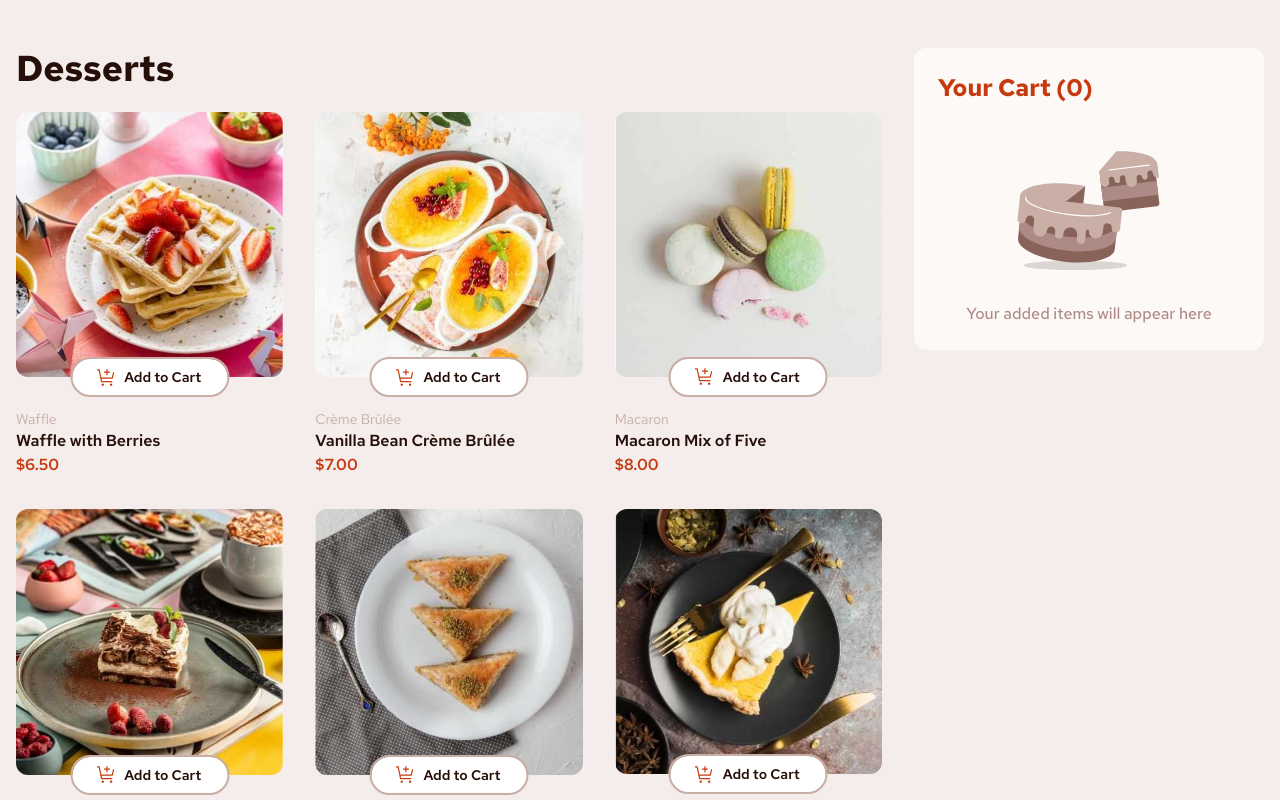
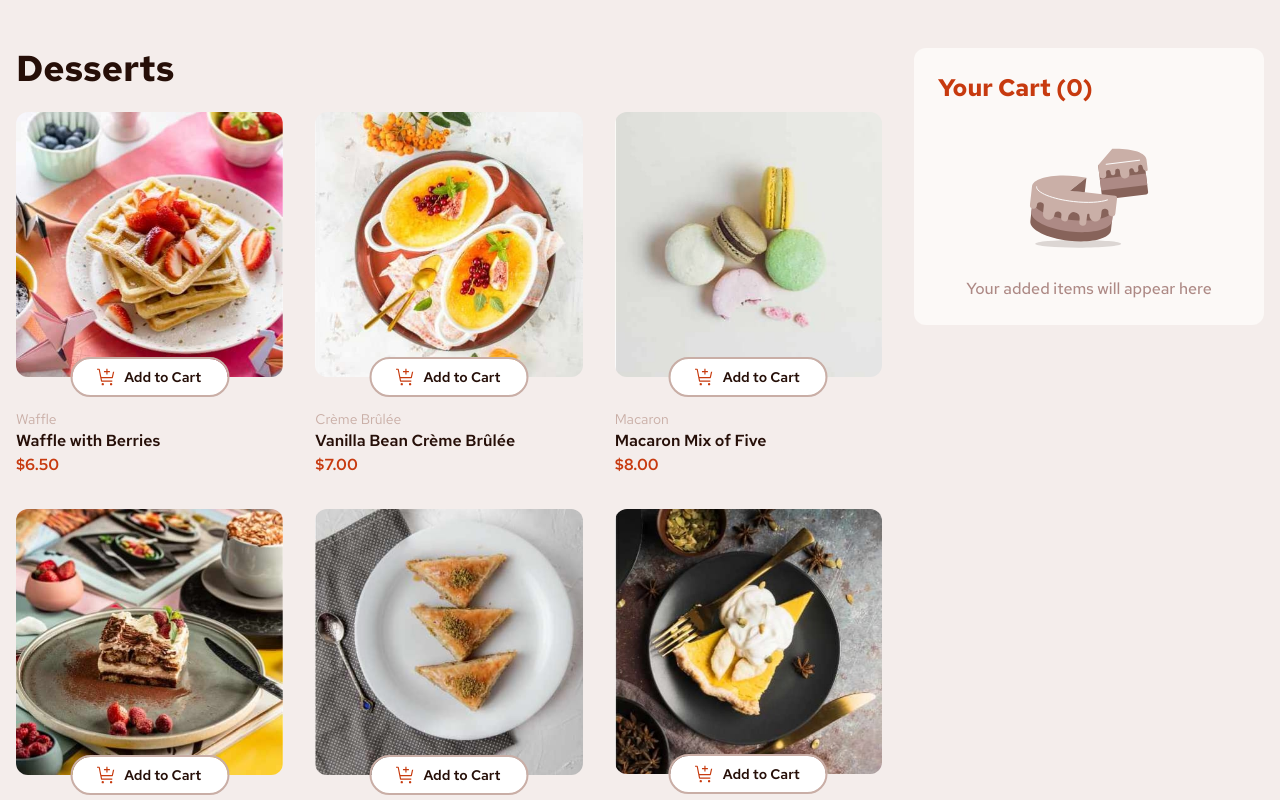
Before and after one commit to bWoodyR/frontendmentor, a Next.js app: page /projects/advice-generator in a window 1280 px wide. Shown: the top 800 px of the page. Built offline with nearby package versions, Linux system fonts and the light colour scheme.

Commit message:
hot fix for accessig "window object" in Next JS

```diff
--- a/components/ProductListWithCart/Cart/CartEmptyState.tsx
+++ b/components/ProductListWithCart/Cart/CartEmptyState.tsx
@@ -3,7 +3,7 @@ import Image from "next/image";
 const CartEmptyState = () => {
   return (
     <div className="flex flex-col gap-4 items-center justify-center mt-8">
-      <Image src="/assets/images/product-list-with-cart/illustration-empty-cart.svg" alt="" width={150} height={100} />
+      <Image src="/assets/images/product-list-with-cart/illustration-empty-cart.svg" alt="" width={0} height={0} className="w-[125px] h-[125px]" />
       <p className="text-rose400 font-medium">Your added items will appear here</p>
     </div>
   );
--- a/components/ProductListWithCart/Dessert/ButtonAddToCart.tsx
+++ b/components/ProductListWithCart/Dessert/ButtonAddToCart.tsx
@@ -11,7 +11,7 @@ const ButtonAddToCart = ({ handleDessertClick }: Props) => {
       className="absolute bottom-0 left-1/2 -translate-x-1/2 translate-y-1/2 z-10 flex gap-2 items-center text-rose900 font-semibold text-sm bg-white px-6 py-2 rounded-3xl outline outline-2 outline-[#c9aea6] w-[155px] hover:text-dark-red hover:outline-dark-red transition-colors"
       onClick={() => handleDessertClick("add")}
     >
-      <Image src={"/assets/images/product-list-with-cart/icon-add-to-cart.svg"} alt="add-to-cart-icon" width={20} height={20} />
+      <Image src={"/assets/images/product-list-with-cart/icon-add-to-cart.svg"} alt="add-to-cart-icon" width={0} height={0} className="w-5 h-5"  />
       <span>Add to Cart</span>
     </button>
   );
--- a/components/ProductListWithCart/Dessert/Dessert.tsx
+++ b/components/ProductListWithCart/Dessert/Dessert.tsx
@@ -38,7 +38,7 @@ const Desert = ({ dessert }: Props) => {
   return (
     <div key={dessert.name}>
       <div className="relative">
-        <Image src={imgSrc} alt="" width={150} height={100} className={`w-full rounded-xl ${dessert.isSelected ? "outline outline-3 outline-dark-red" : null}`} />
+        <Image src={imgSrc} alt="" width={150} height={100} className={`w-full rounded-xl ${dessert.isSelected ? "outline outline-3 outline-dark-red" : null}`} priority />
         {!dessert.isSelected ? <ButtonAddToCart handleDessertClick={handleDessertClick} /> : <ButtonToChangeCount handleDessertClick={handleDessertClick} dessertCounnt={dessert.count} />}
       </div>
       <DesertInformations category={dessert.category} name={dessert.name} price={dessert.price} />
--- a/components/ProductListWithCart/Dessert/DessertList.tsx
+++ b/components/ProductListWithCart/Dessert/DessertList.tsx
@@ -1,6 +1,10 @@
 import { useContext } from "react";
-import Desert from "./Dessert";
 import { DessertContext } from "../Context/DessertContext";
+import dynamic from "next/dynamic";
+
+// will render component on client side, because even if its client component already its preloaded on server, with dynamic import it will load only on client
+// so we can use window object in our component
+const DynamicDessert = dynamic(() => import("@/components/ProductListWithCart/Dessert/Dessert"), { ssr: false });
 
 const DesertList = () => {
   const { state } = useContext(DessertContext);
@@ -8,7 +12,7 @@ const DesertList = () => {
   return (
     <div className="flex flex-col md:grid md:grid-cols-2 xl:grid-cols-3 gap-8">
       {state.desserts.map((dessert) => {
-        return <Desert key={dessert.name} dessert={dessert} />;
+        return <DynamicDessert key={dessert.name} dessert={dessert} />;
       })}
     </div>
   );
--- a/hooks/useScreenSize.ts
+++ b/hooks/useScreenSize.ts
@@ -1,3 +1,4 @@
+
 import { useEffect, useState } from "react";
 
 export type ScreenSize = {
```
